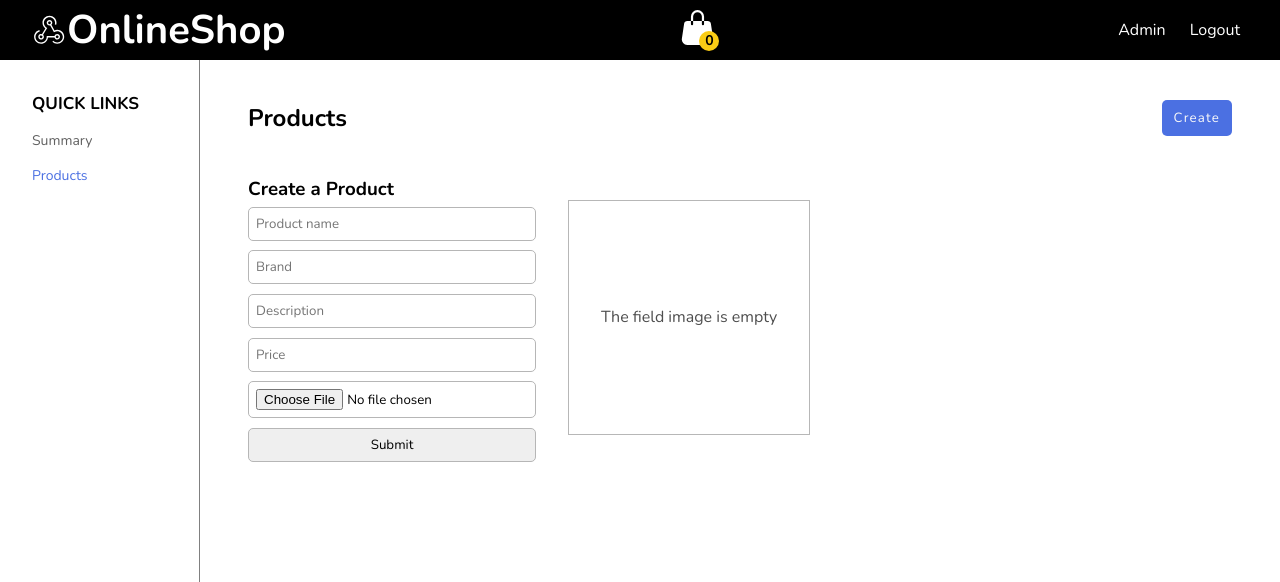
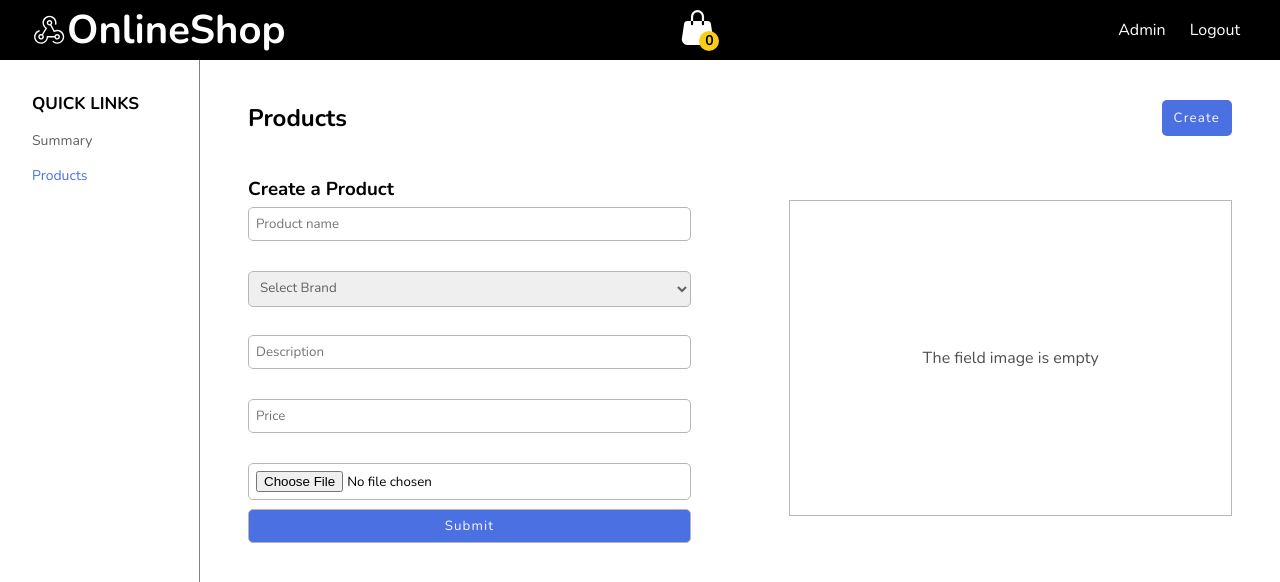
Before and after one commit to NaimCBGhassan/OnlineShop, a React (Vite) app: page /admin/products/create-product in a window 1280 px wide. Shown: the top 582 px of the page. Built offline with nearby package versions, Linux system fonts and the light colour scheme; sample sign-in values are in the browser's storage.

Commit message:
Admin - Create Products and ProtectedRoutes

```diff
--- a/src/Pages/Admin/Products/CreateProducts.jsx
+++ b/src/Pages/Admin/Products/CreateProducts.jsx
@@ -3,38 +3,69 @@ import { Formik, Form, Field, ErrorMessage } from "formik";
 import * as Yup from "yup";
 import Loading from "../../../assets/svg/Loading";
 import { useState } from "react";
+import { PrimaryButton } from "../CommonStyled";
+import { useCreateProducts } from "../../../api/products";
 
 const initialValues = {
-  image: null,
   name: "",
   brand: "",
   desc: "",
   price: "",
+  image: null,
 };
 export const CreateProducts = () => {
+  const [post, setPost] = useState(initialValues);
+
   const [image, setImage] = useState("");
+  const { mutateAsync, isLoading } = useCreateProducts();
 
   return (
     <StyledCreateProduct>
       <Formik
-        initialValues={initialValues}
-        onSubmit={(values, actions) => {
-          console.log(values);
-          console.log(actions);
-          actions.setSubmitting(false);
+        initialValues={post}
+        validationSchema={Yup.object({
+          name: Yup.string().required("Name is required"),
+          brand: Yup.string().required("Brand is required"),
+          desc: Yup.string().required("Description is required"),
+          price: Yup.number().required("Price is required"),
+        })}
+        onSubmit={async (values, actions) => {
+          setPost(values);
+          await mutateAsync({ values });
         }}
       >
         {({ handleSubmit, setFieldValue, isSubmitting }) => (
           <StyledForm>
             <h3>Create a Product</h3>
-            <Field placeholder="Product name" name="name" />
-            <Field placeholder="Brand" name="brand" />
-            <Field placeholder="Description" name="desc" />
-            <Field placeholder="Price" type="number" name="price" />
+            <div className="h-16">
+              <Field placeholder="Product name" name="name" />
+              <ErrorMessage name="name" component="p" className="text-red-600 text-sm" />
+            </div>
+            <div className="h-16">
+              <Field as="select" name="brand" id="brand">
+                <option value="">Select Brand</option>
+                <option value="iphone">iPhone</option>
+                <option value="samsung">Samsung</option>
+                <option value="xiaomi">Xiaomi</option>
+                <option value="motorola">Motorola</option>
+                <option value="other">Other</option>
+              </Field>
+              <ErrorMessage name="brand" component="p" className="text-red-600 text-sm" />
+            </div>
+            <div className="h-16">
+              <Field placeholder="Description" name="desc" />
+              <ErrorMessage name="desc" component="p" className="text-red-600 text-sm" />
+            </div>
+            <div className="h-16">
+              <Field placeholder="Price" type="number" name="price" />
+              <ErrorMessage name="price" component="p" className="text-red-600 text-sm" />
+            </div>
+
             <input
               type="file"
               name="image"
               accept="image/"
+              required
               onChange={(e) => {
                 const reader = new FileReader();
                 const file = e.target.files[0];
@@ -43,27 +74,29 @@ export const CreateProducts = () => {
                   reader.readAsDataURL(file);
                   reader.onloadend = () => {
                     setImage(reader.result);
-                    setFieldValue("image", file);
                   };
+                  setFieldValue("image", e.target.files[0]);
                 } else {
                   setFieldValue("image", null);
                 }
               }}
             />
-            <button type="submit" disabled={isSubmitting}>
-              {isSubmitting ? <Loading className="animate-spin" size={"13px"} /> : "Submit"}
-            </button>
+            <PrimaryButton type="submit" disabled={isSubmitting}>
+              {isLoading ? <Loading className="animate-spin" size={"13px"} /> : "Submit"}
+            </PrimaryButton>
           </StyledForm>
         )}
       </Formik>
-      <ImagePreview>{image ? <img src={image} alt="Product image" /> : <p>The field image is empty</p>}</ImagePreview>
+      <ImagePreview>{image ? <img src={image} alt={post.name} /> : <p>The field image is empty</p>}</ImagePreview>
     </StyledCreateProduct>
   );
 };
 
 const StyledCreateProduct = styled.div`
   display: flex;
-  @media (max-width: 1024px) {
+  justify-content: space-between;
+
+  @media (max-width: 768px) {
     align-items: center;
     flex-direction: column;
   }
@@ -72,13 +105,20 @@ const StyledCreateProduct = styled.div`
 const StyledForm = styled(Form)`
   display: flex;
   flex-direction: column;
-  //width: 80%;
+  align-items: stretch;
+  width: 45%;
   margin-top: 2rem;
+
+  @media (max-width: 768px) {
+    width: 90%;
+  }
+
   select,
   input,
   button {
     padding: 7px;
     min-height: 30px;
+    width: 100%;
     outline: none;
     border-radius: 5px;
     border: 1px solid rgb(182, 182, 182);
@@ -90,17 +130,13 @@ const StyledForm = styled(Form)`
   select {
     color: rgb(95, 95, 95);
   }
-
-  input[type="file"] {
-    content: "Rosario";
-  }
 `;
 
 const ImagePreview = styled.div`
   margin: 3.5rem 0 2rem 2rem;
   padding: 2rem;
   border: 1px solid rgb(183, 183, 183);
-  //width: 80%;
+  width: 45%;
   display: grid;
   place-items: center;
   padding: 2rem;
@@ -108,7 +144,8 @@ const ImagePreview = styled.div`
   img {
     //width: 100%;
   }
-  @media (max-width: 1024px) {
+  @media (max-width: 768px) {
     margin: 2rem 0 0 0;
+    width: 90%;
   }
 `;
--- a/src/Pages/LogIn.jsx
+++ b/src/Pages/Auth/LogIn.jsx
@@ -6,9 +6,9 @@ import { useNavigate } from "react-router-dom";
 import * as Yup from "yup";
 import jwt_decode from "jwt-decode";
 
-import Loading from "../assets/svg/Loading.jsx";
-import { useLogin } from "../api/user.js";
-import { auth } from "../store/authSlice";
+import Loading from "../../assets/svg/Loading.jsx";
+import { useLogin } from "../../api/user.js";
+import { authAction } from "../../store/authSlice";
 
 export const LogIn = () => {
   const [usernameError, setUsernameError] = useState(false);
@@ -31,7 +31,7 @@ export const LogIn = () => {
           try {
             const token = await mutateAsync(values);
             const res = jwt_decode(token);
-            dispatch(auth({ ...res, token }));
+            dispatch(authAction({ ...res, token }));
             setSubmitting(false);
             navigate("/cart");
           } catch (error) {
--- a/src/Pages/Home.jsx
+++ b/src/Pages/Home.jsx
@@ -20,10 +20,10 @@ export const Home = () => {
   if (products.length === 0)
     return (
       <div className="h-[80vh] grid place-content-center text-center">
-        <p>
+        <div>
           <p>There are not products</p>
           <Empty />
-        </p>
+        </div>
       </div>
     );
 
--- a/src/Pages/index.jsx
+++ b/src/Pages/index.jsx
@@ -2,8 +2,8 @@ export * from "./Layout";
 export * from "./NotFound";
 export * from "./Home";
 export * from "./Cart";
-export * from "./Register";
-export * from "./LogIn";
+export * from "./Auth/Register";
+export * from "./Auth/LogIn";
 export * from "./Admin/Dashboard";
 export * from "./Admin/Summary";
 export * from "./Admin/Products/Products";
--- a/src/Router/index.jsx
+++ b/src/Router/index.jsx
@@ -1,4 +1,5 @@
 import { createBrowserRouter } from "react-router-dom";
+import { ProtectedRoutes } from "../components";
 
 import {
   Layout,
@@ -36,10 +37,14 @@ export const router = createBrowserRouter([
       },
       {
         path: "/admin",
+        element: <ProtectedRoutes />,
+        children: [
+          {
+            path: "",
             element: <Dashboard />,
             children: [
               {
-            index: true,
+                path: "",
                 element: <Summary />,
               },
               {
@@ -58,6 +63,9 @@ export const router = createBrowserRouter([
               },
             ],
           },
+        ],
+      },
+
       {
         path: "*",
         element: <NotFound />,
--- a/src/api/products.js
+++ b/src/api/products.js
@@ -1,13 +1,12 @@
-import { useQuery } from "react-query";
+import { useMutation, useQuery, useQueryClient } from "react-query";
+import { toast } from "react-toastify";
 import axios from "axios";
 
-const baseURL = "/api/products";
-
-const axio = (token = "") =>
-  axios.create({
-    baseURL,
-    headers: { Authorization: token },
-  });
+const token = localStorage.getItem("token");
+const instance = axios.create({
+  baseURL: "/api/products",
+  headers: { Authorization: token },
+});
 
 /* Get products */
 export function useGetProducts() {
@@ -15,7 +14,7 @@ export function useGetProducts() {
     queryKey: ["products"],
     queryFn: async () => {
       try {
-        const res = await axio().get();
+        const res = await instance.get();
         return res.data;
       } catch (error) {
         throw error.response;
@@ -26,3 +25,27 @@ export function useGetProducts() {
     retry: false,
   });
 }
+
+/* Create Products */
+
+export function useCreateProducts() {
+  const queryClient = useQueryClient();
+  return useMutation({
+    mutationFn: async ({ values }) => {
+      try {
+        const form = new FormData();
+        for (let key in values) {
+          form.append(key, values[key]);
+        }
+        const res = await instance.post("/", form);
+        toast.success("Product created succesfully", { position: "bottom-left", autoClose: 1500 });
+        return res.data;
+      } catch (error) {
+        error.response.data.forEach(({ message }) =>
+          toast.error(message, { position: "bottom-left", autoClose: 1500 })
+        );
+      }
+    },
+    onSuccess: () => queryClient.invalidateQueries(["products"]),
+  });
+}
--- a/src/components/NavBar/AuthView.jsx
+++ b/src/components/NavBar/AuthView.jsx
@@ -4,8 +4,10 @@ import { toast } from "react-toastify";
 import { clearAuth } from "../../store/authSlice";
 
 const AuthView = () => {
-  const auth = useSelector((state) => state.auth);
+  const { userLoaded, isAdmin } = useSelector((state) => state.auth);
   const dispatch = useDispatch();
+
+  console.log(isAdmin);
 
   const handleLogout = () => {
     dispatch(clearAuth());
@@ -13,7 +15,7 @@ const AuthView = () => {
   };
   return (
     <>
-      {!auth.userLoaded ? (
+      {!userLoaded ? (
         <div className="flex gap-2 ">
           <Link to="/login" className="h-full p-2">
             Login
@@ -24,9 +26,11 @@ const AuthView = () => {
         </div>
       ) : (
         <div className="flex gap-2 ">
-          <Link to="/admin" className="h-full p-2">
-            Admin
-          </Link>
+          {isAdmin && (
+            <Link to="/admin" className="h-full p-2">
+              Admin
+            </Link>
+          )}
           <div onClick={handleLogout} className="text-white h-full p-2 cursor-pointer">
             Logout
           </div>
--- a/src/components/NavBar/NavBar.jsx
+++ b/src/components/NavBar/NavBar.jsx
@@ -14,6 +14,7 @@ const Navbar = styled.nav`
   padding: 0 2rem;
   background-color: #000000;
   position: sticky;
+  z-index: 1;
   top: 0;
   display: flex;
   justify-content: space-between;
--- /dev/null
+++ b/src/components/ProtectedRoutes.jsx
@@ -0,0 +1,21 @@
+import { useSelector } from "react-redux";
+import { toast } from "react-toastify";
+import { Outlet, Navigate } from "react-router-dom";
+import { useEffect } from "react";
+
+export const ProtectedRoutes = () => {
+  const { token, isAdmin } = useSelector((state) => state.auth);
+  useEffect(() => {
+    if (!token) {
+      toast.error("Acces denied. Not authenticated", { position: "bottom-left", autoClose: 1500 });
+    }
+    if (token && !isAdmin) {
+      toast.error("Acces denied. Not authorized", { position: "bottom-left", autoClose: 1500 });
+    }
+  }, [token, isAdmin]);
+
+  if (!token) return <Navigate to="/login" />;
+  if (token && !isAdmin) return <Navigate to="/cart" />;
+
+  return <Outlet />;
+};
--- a/src/components/index.jsx
+++ b/src/components/index.jsx
@@ -1,3 +1,4 @@
 export * from "./NavBar/NavBar";
 export * from "./ProductCard";
 export * from "./CartRow";
+export * from "./ProtectedRoutes";
```
Also changed, not shown: src/Pages/Auth/Register.jsx (renamed from src/Pages/Register.jsx, +9 -7 lines), src/store/authSlice.js (+8 -7 lines). Lines whose indentation alone changed are shown as unchanged.
